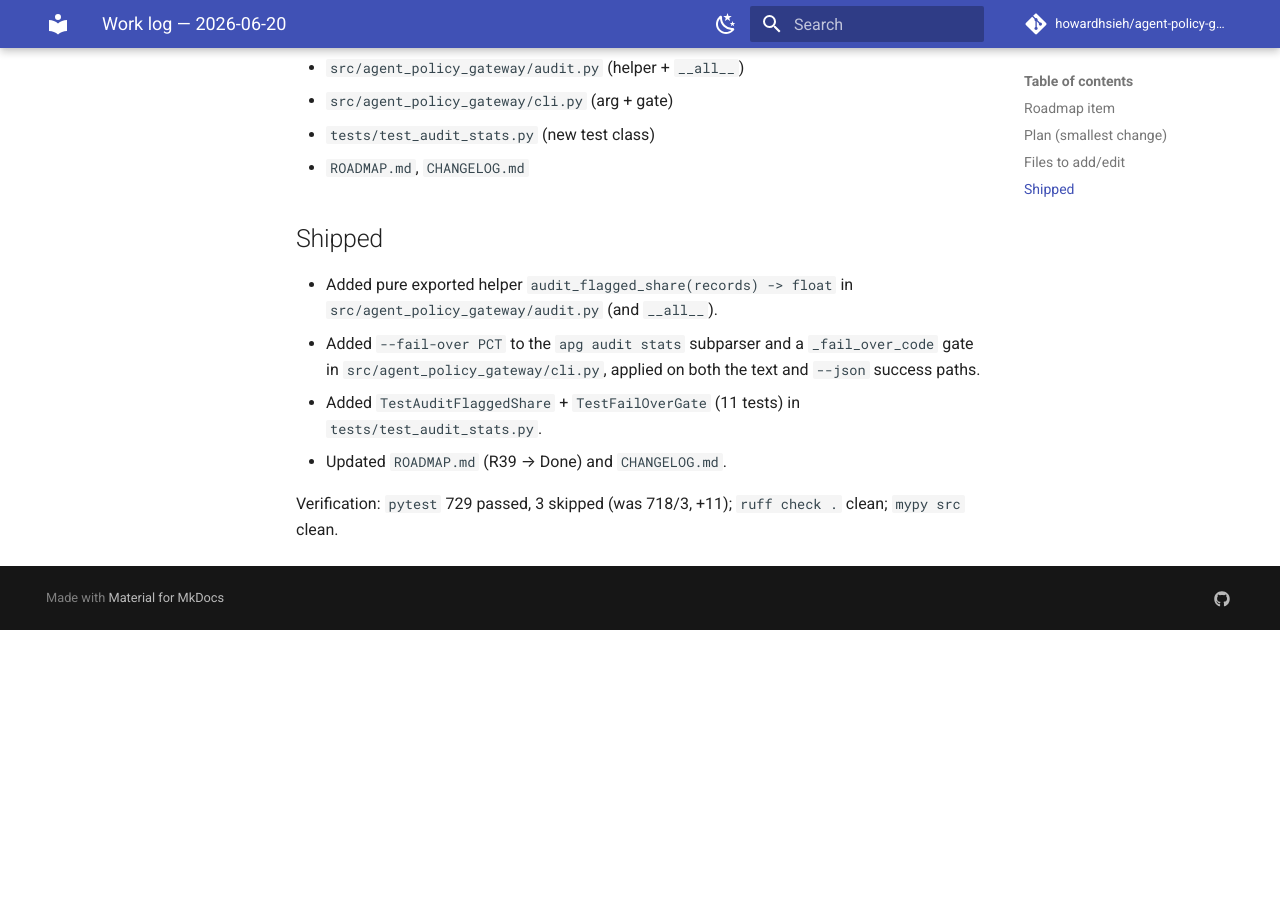
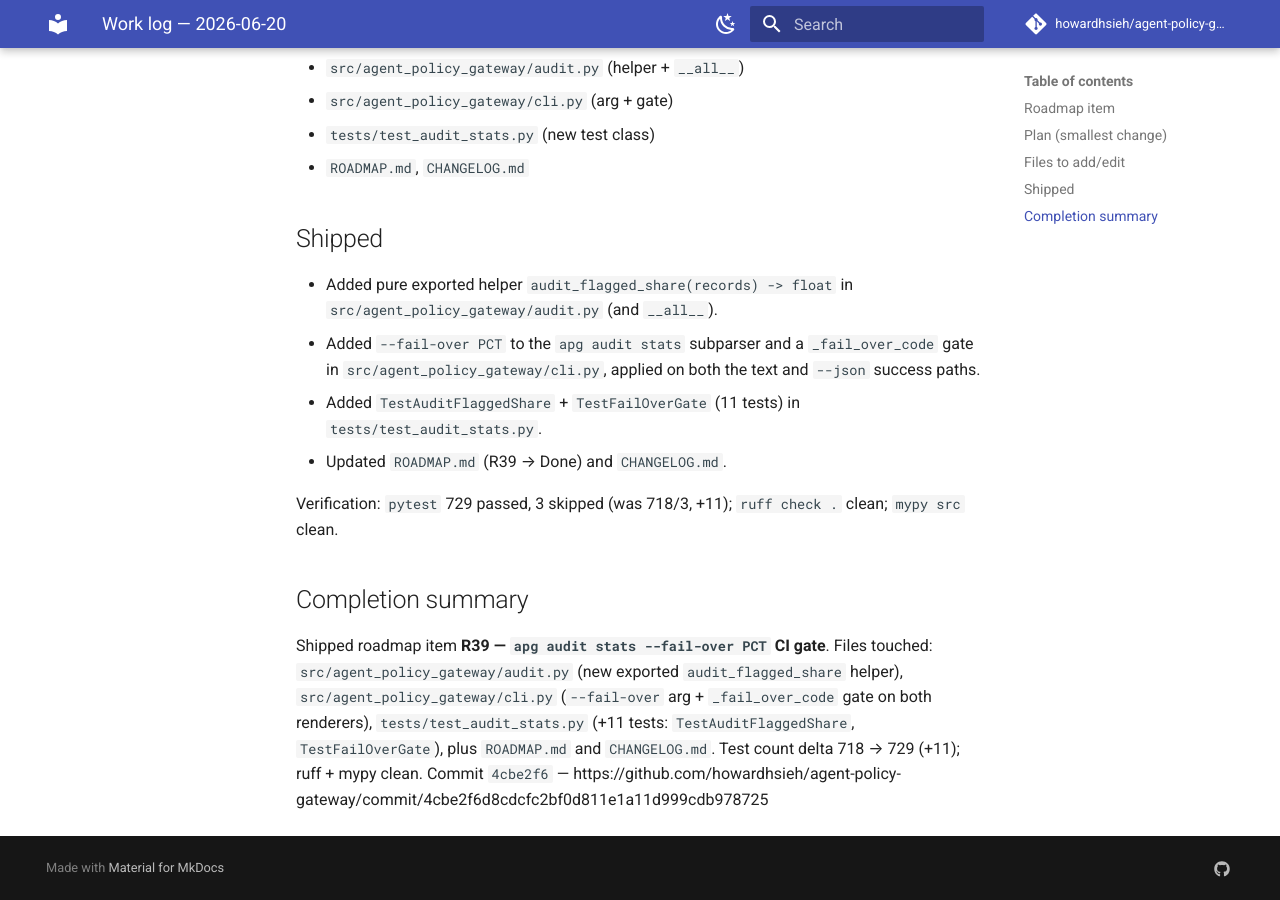
Before and after one commit to howardhsieh/agent-policy-gateway, an MkDocs documentation site: the page built from docs/work-log/2026-06-20.md, in a window 1280 px wide and 900 px high, scrolled down 838 px. Built offline with MkDocs 1.6.1 and Material for MkDocs 9.7.7, drawn with Linux system fonts in a browser that asks for light colours; comment, search, counter and statistics services are not loaded; before the commit the page ends 1468 px from its top, so only the background shows below that.

Commit message:
docs: record R39 commit hash and finalize 2026-06-20 work-log

```diff
--- a/docs/work-log/2026-06-20.md
+++ b/docs/work-log/2026-06-20.md
@@ -34,3 +34,6 @@ unchanged).
 - Updated `ROADMAP.md` (R39 → Done) and `CHANGELOG.md`.
 
 Verification: `pytest` 729 passed, 3 skipped (was 718/3, +11); `ruff check .` clean; `mypy src` clean.
+
+## Completion summary
+Shipped roadmap item **R39 — `apg audit stats --fail-over PCT` CI gate**. Files touched: `src/agent_policy_gateway/audit.py` (new exported `audit_flagged_share` helper), `src/agent_policy_gateway/cli.py` (`--fail-over` arg + `_fail_over_code` gate on both renderers), `tests/test_audit_stats.py` (+11 tests: `TestAuditFlaggedShare`, `TestFailOverGate`), plus `ROADMAP.md` and `CHANGELOG.md`. Test count delta 718 → 729 (+11); ruff + mypy clean. Commit `4cbe2f6` — https://github.com/howardhsieh/agent-policy-gateway/commit/4cbe2f6d8cdcfc2bf0d811e1a11d999cdb978725
```
Also changed, not shown: ROADMAP.md (+1 -1 lines).
